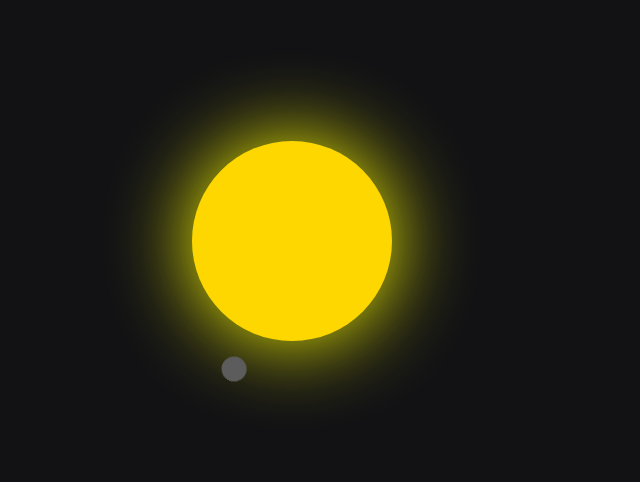
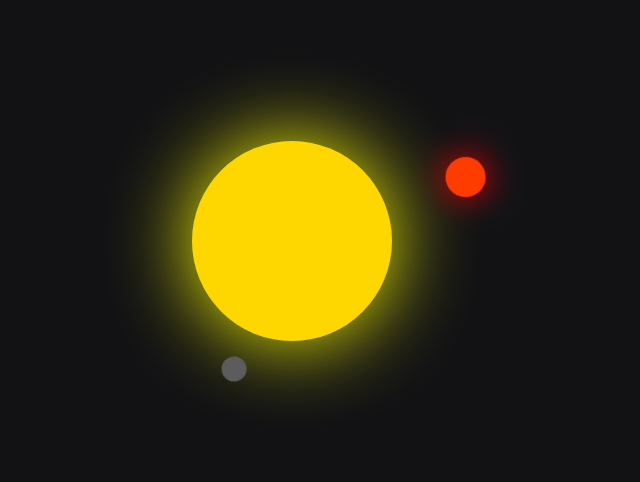
Before and after one commit to VitorPortelaDev/animation, a plain HTML site: page index.html in a window 1280 px wide. Shown: the part 157-639 px from the top of the page, without its empty margins (348-988 px from the left). Drawn offline with Linux system fonts and the light colour scheme.

Commit message:
venus funcionando

```diff
--- a/style.css
+++ b/style.css
@@ -66,6 +66,22 @@ html,body{
     margin-left: -140px;
     margin-top: -140px;
 }
+#venus{
+    margin-top: -20px;
+    margin-left: -20px;
+    height: 40px;
+    width: 40px;
+    background-color: rgb(255, 60, 0);
+    box-shadow: 0 0 34px red;
+}
+.venus,
+.venus-spin{
+    width: 370px;
+    height: 370px;
+    margin-left: -185px;
+    margin-top: -185px;
+}
+
 @keyframes spin-right{
     100%{
         transform: rotate(360deg);
@@ -75,3 +91,6 @@ html,body{
 .mercury-spin{
     animation: spin-right 8.8s linear infinite;
 }
+.venus-spin{
+    animation: spin-right 25.8s linear infinite;
+}
```
